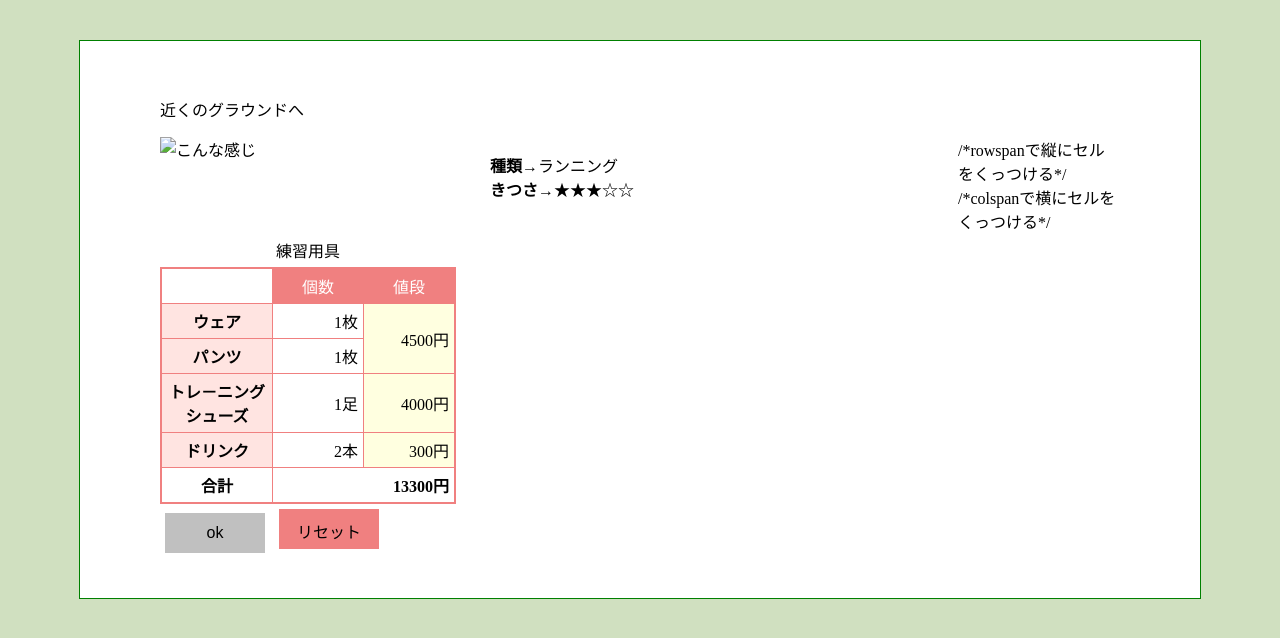
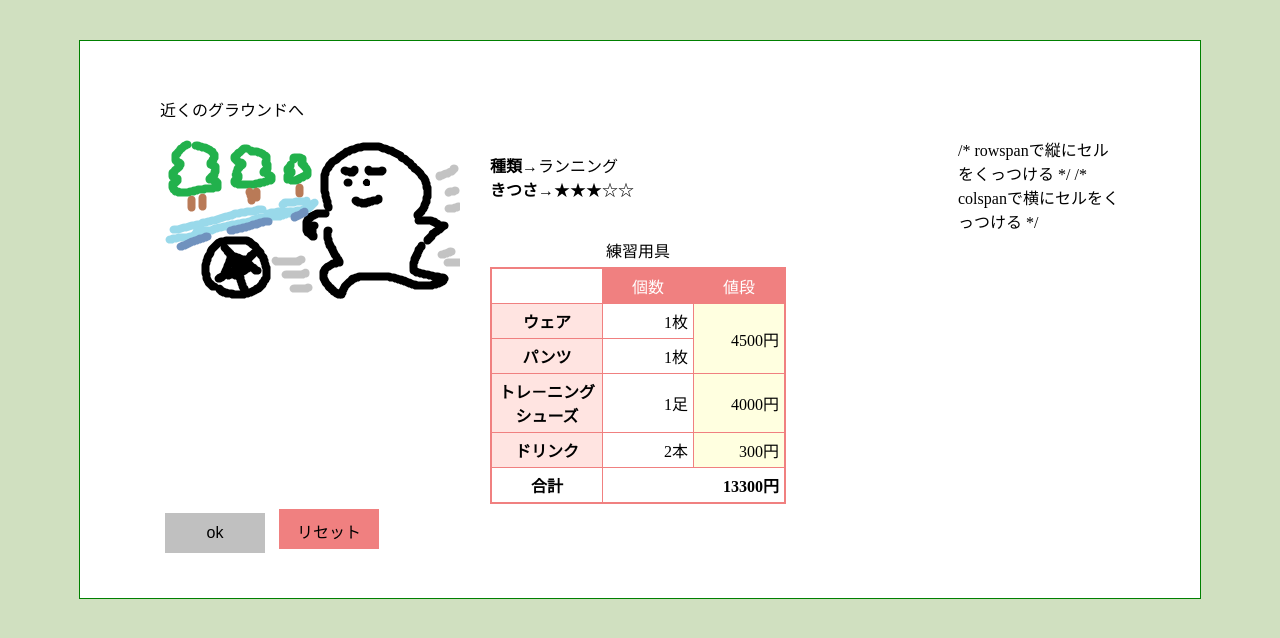
Before and after one commit to yumapiero/2016web1-6, a plain HTML site: page index.html in a window 1280 px wide. Drawn offline with Linux system fonts and the light colour scheme.

Commit message:
Update index.html

```diff
--- a/index.html
+++ b/index.html
@@ -9,7 +9,7 @@
      <article id="main">
     <p>近くのグラウンドへ</p>
     <section class="runing_picture">
-      <img src="img/runing.png" alt="こんな感じ" width=300 class="photo">
+      <img src="runing.png" alt="こんな感じ" width=300 class="photo">
       <dl class="explanation">
         <dt>種類→</dt><dd>ランニング</dd>
         <dt>きつさ→</dt><dd>★★★☆☆</dd>
@@ -25,14 +25,14 @@
           </thead>
           <tbody>
             <tr><th>ウェア</th><td>1枚</td><td rowspan="2">4500円</td></tr>
-            /*rowspanで縦にセルをくっつける*/
+            /* rowspanで縦にセルをくっつける */
             <tr><th>パンツ</th><td>1枚</td></tr>
             <tr><th>トレ－ニングシューズ</th><td>1足</td><td>4000円</td></tr>
             <tr><th>ドリンク</th><td>2本</td><td>300円</td></tr>
           </tbody>
           <tfoot>
             <tr><th>合計</th><td colspan="2">13300円</td></tr>
-            /*colspanで横にセルをくっつける*/
+            /* colspanで横にセルをくっつける */
           </tfoot>
         </table>
       </section>
```
